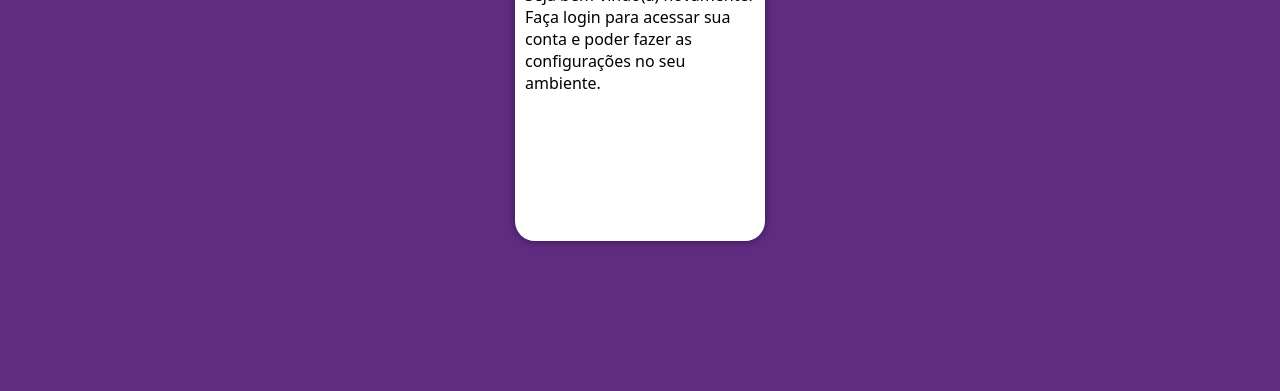
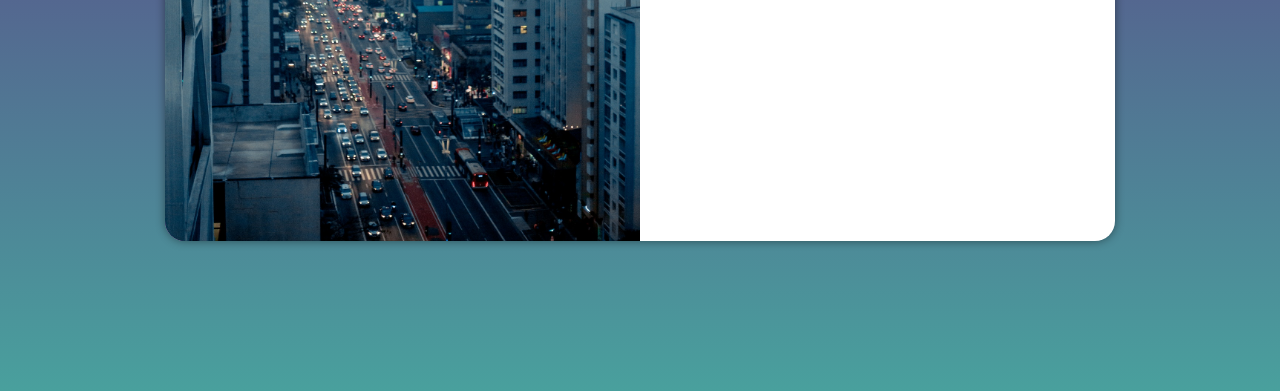
Before and after one commit to higor-costa/projeto-login, a plain HTML site: page index.html in a window 1280 px wide. Shown: the part 409-800 px from the top of the page. Drawn offline with Linux system fonts and the light colour scheme.

Commit message:
Atualiza a estrutura do html

```diff
--- a/index.html
+++ b/index.html
@@ -6,12 +6,13 @@
     <meta name="viewport" content="width=device-width, initial-scale=1.0">
     <title>Login</title>
     <link rel="stylesheet" href="style/style.css">
+    <link rel="stylesheet" href="style/media-query.css">
 </head>
 <body>
     <main>
         <section id="login">
             <div id="imagem">
-
+                <!-- Aqui vai a imagem no CSS -->
             </div>
             <div id="formulario">
                 <h1>Login</h1>
```
